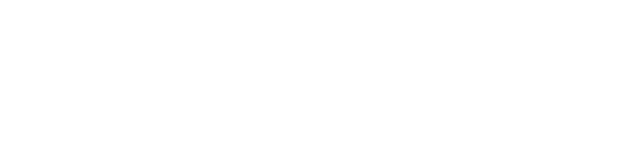
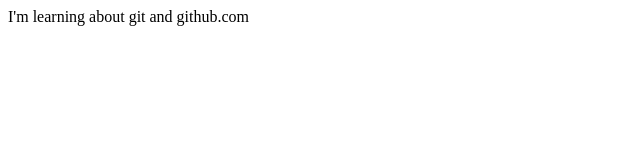
Before and after one commit to Iandonmorgan/git-intro, a plain HTML site: page index.html in a window 1280 px wide. Shown: the whole page, without its empty margins (0-640 px from the left). Drawn offline with Linux system fonts and the light colour scheme.

Commit message:
minor changes to HTML

```diff
--- a/index.html
+++ b/index.html
@@ -4,9 +4,9 @@
     <meta charset="UTF-8">
     <meta name="viewport" content="width=device-width, initial-scale=1.0">
     <meta http-equiv="X-UA-Compatible" content="ie=edge">
-    <title>Document</title>
+    <title>Git Index</title>
 </head>
 <body>
-
+    I'm learning about git and github.com
 </body>
 </html>
```
